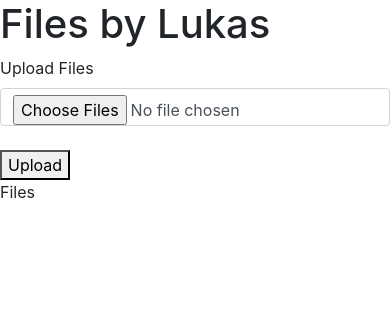
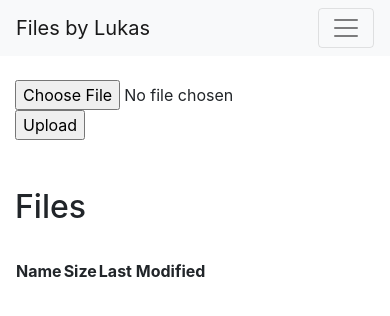
Before and after one commit to Lbniese/Files, a website: page public/files.html in a window 390 px wide. Drawn offline with nearby package versions, Linux system fonts and the light colour scheme.

Commit message:
fixed file uploading

```diff
--- a/package.json
+++ b/package.json
@@ -14,7 +14,8 @@
     "express": "^4.17.1",
     "express-session": "^1.17.1",
     "multer": "^1.4.2",
-    "mysql": "^2.18.1"
+    "mysql": "^2.18.1",
+    "npm": "^7.13.0"
   },
   "devDependencies": {
     "eslint": "^7.26.0",
--- a/public/files.html
+++ b/public/files.html
@@ -11,25 +11,55 @@
     <title>Files</title>
   </head>
   <body>
-    <h1>Files by Lukas</h1>
 
-    <label for="formFileMultiple" class="form-label">Upload Files</label>
-    <input class="form-control" type="file" id="formFileMultiple" multiple />
+    <nav class="navbar navbar-expand-lg navbar-light bg-light">
+      <div class="container-fluid">
+        <a class="navbar-brand" href="/">Files by Lukas</a>
+        <button class="navbar-toggler" type="button" data-bs-toggle="collapse" data-bs-target="#navbarNav" aria-controls="navbarNav" aria-expanded="false" aria-label="Toggle navigation">
+          <span class="navbar-toggler-icon"></span>
+        </button>
+        <div class="collapse navbar-collapse" id="navbarNav">
+          <!--
+          <ul class="navbar-nav">
+            <li class="nav-item">
+              <a class="nav-link" href="#upload">Upload</a>
+            </li>
+            <li class="nav-item">
+              <a class="nav-link" href="#files">Files</a>
+            </li>
+            <li class="nav-item">
+              <a class="nav-link disabled" href="#" tabindex="-1" aria-disabled="true">Disabled</a>
+            </li>
+          </ul>
+          -->
+        </div>
+      </div>
+    </nav>
     <br>
-    <button onclick="" value="" name="">Upload</button>
-    <br>
-    <div id="Files" class="Files">
-      <span>Files</span>
+    <div class="container">
+      <form action="/files" enctype="multipart/form-data" method="post">
+        <input type="file" name="file-to-upload">
+        <input type="submit" value="Upload">
+      </form>
+    </div>
+    <div class="container">
+      <br><br><h2>Files</h2><br>
+      <table id="files">
+        <tr>
+          <th>Name</th>
+          <th>Size</th>
+          <th>Last Modified</th>
+        </tr>
+      </table>
     </div>
 
-    <table id="filesTable"></table>
 
 
-    <script src="assets/js/index.js"></script>
-    <!-- Optional JavaScript -->
+
     <!-- jQuery first, then Popper.js, then Bootstrap JS -->
-    <script src="https://code.jquery.com/jquery-3.4.1.slim.min.js" integrity="sha384-J6qa4849blE2+poT4WnyKhv5vZF5SrPo0iEjwBvKU7imGFAV0wwj1yYfoRSJoZ+n" crossorigin="anonymous"></script>
-    <script src="https://cdn.jsdelivr.net/npm/popper.js@1.16.0/dist/umd/popper.min.js" integrity="sha384-Q6E9RHvbIyZFJoft+2mJbHaEWldlvI9IOYy5n3zV9zzTtmI3UksdQRVvoxMfooAo" crossorigin="anonymous"></script>
-    <script src="https://stackpath.bootstrapcdn.com/bootstrap/4.4.1/js/bootstrap.min.js" integrity="sha384-wfSDF2E50Y2D1uUdj0O3uMBJnjuUD4Ih7YwaYd1iqfktj0Uod8GCExl3Og8ifwB6" crossorigin="anonymous"></script>
-  </body>
+  <script src="https://code.jquery.com/jquery-3.6.0.min.js" integrity="sha256-/xUj+3OJU5yExlq6GSYGSHk7tPXikynS7ogEvDej/m4=" crossorigin="anonymous"></script>
+  <script src="https://cdn.jsdelivr.net/npm/popper.js@1.16.0/dist/umd/popper.min.js" integrity="sha384-Q6E9RHvbIyZFJoft+2mJbHaEWldlvI9IOYy5n3zV9zzTtmI3UksdQRVvoxMfooAo" crossorigin="anonymous"></script>
+  <script src="https://stackpath.bootstrapcdn.com/bootstrap/4.4.1/js/bootstrap.min.js" integrity="sha384-wfSDF2E50Y2D1uUdj0O3uMBJnjuUD4Ih7YwaYd1iqfktj0Uod8GCExl3Og8ifwB6" crossorigin="anonymous"></script>
+  <script src="assets/js/index.js"></script>
+</body>
 </html>
```
Also changed, not shown: app.js (+25 -22 lines), 1 other file.
